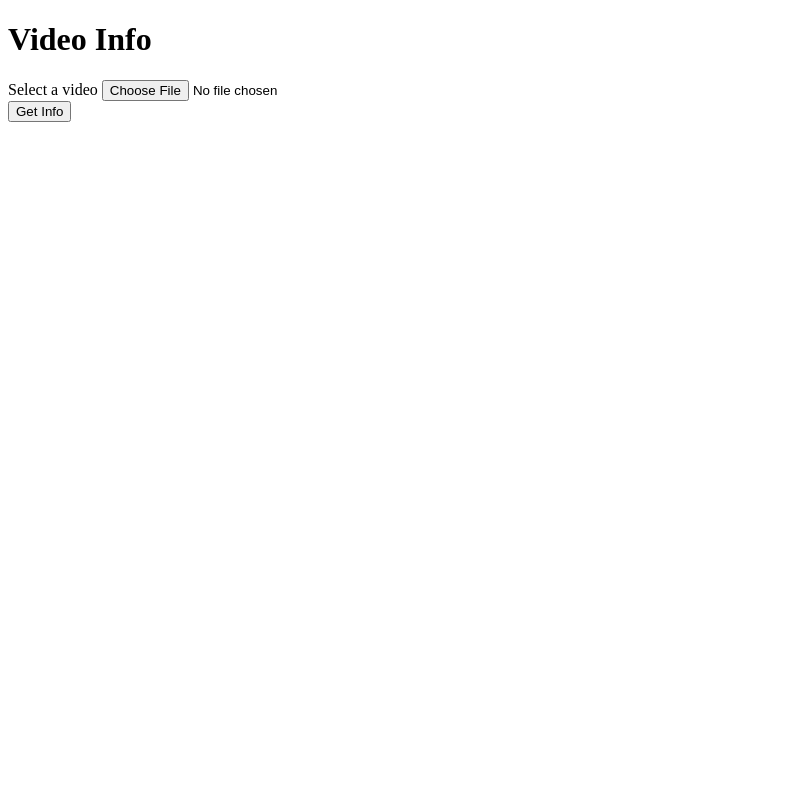
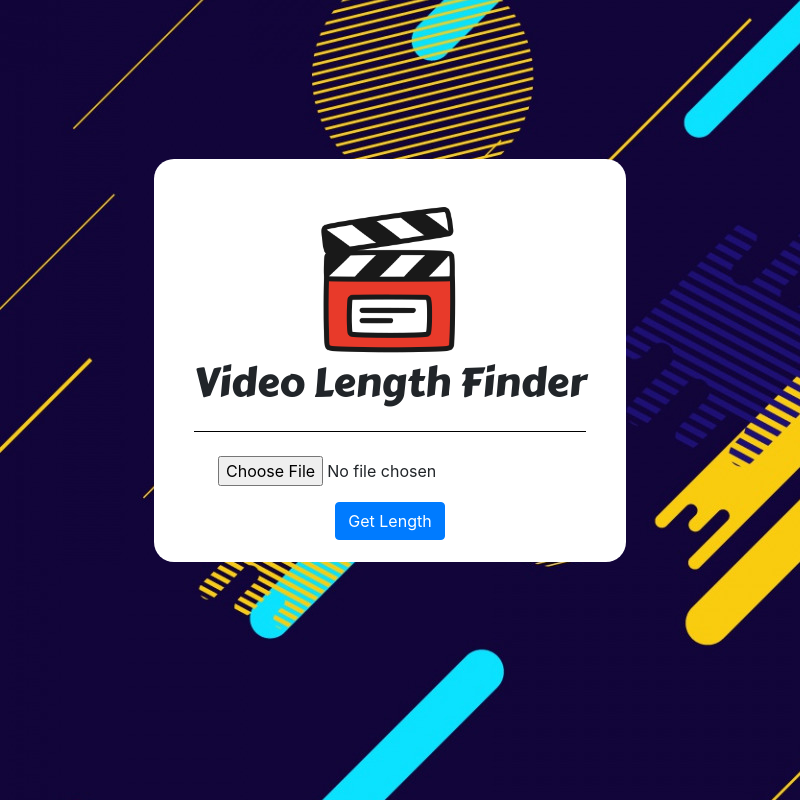
Before and after one commit to niranjanblank/video-length, an Electron app: page views/index.html in a window 800 px wide. Drawn offline with nearby package versions, Linux system fonts and the light colour scheme; no server answers.

Commit message:
Frontend Done

```diff
--- a/package.json
+++ b/package.json
@@ -9,6 +9,7 @@
   "author": "",
   "license": "ISC",
   "dependencies": {
+    "bootstrap": "^4.5.3",
     "electron": "^11.1.1",
     "fluent-ffmpeg": "^2.1.2"
   }
--- a/views/index.html
+++ b/views/index.html
@@ -4,18 +4,39 @@
     <meta charset="UTF-8">
     <meta name="viewport" content="width=device-width, initial-scale=1.0">
     <title>Document</title>
+
+    <link rel="stylesheet" href="./main.css"/>
+    <link rel="stylesheet" href="../node_modules/bootstrap/dist/css/bootstrap.min.css"/>
+    <link rel="preconnect" href="https://fonts.gstatic.com">
+    <link href="https://fonts.googleapis.com/css2?family=Carter+One&display=swap" rel="stylesheet">
+
 </head>
-<body>
-    <h1> Video Info </h1>
-    <form>
-        <div>
-            <label>Select a video</label>
-            <input type="file" accept="video/*"/>
+<body class="body-background">
+    <main class="outer-container ">
+    <form class="form-container">
+        <div class="inside-form">
+            <img src="./images/video.png" style="height:160px; width:160px;">
+            <h1 class="select-logo">Video Length Finder</h1>
+            <hr style="width:100%;background:black;">
+            <input class="mt-2" id="files" type="file" accept="video/*">
+            <!-- <div class="input-group mb-3">
+                <div class="custom-file">
+                    <input type="file" class="custom-file-input" id="customFile">
+                    <label class="custom-file-label" for="customFile">Choose file</label>
+                  </div>
+              </div> -->
         </div>
-        <button type="submit">Get Info</button>
+        <button class="btn btn-primary mt-3" type="submit">Get Length</button>
+        <h2 id="result" class="text-success mt-1"></h2>
     </form>
-    <h1 id="result"></h1>
+
+
+
+
+</main>
+
     <script>
+
         const electron = require('electron')
 
         const { ipcRenderer } = electron //ipcRenderer allows to communicate from browser window to the electron Process
@@ -30,8 +51,9 @@
         })
 
         ipcRenderer.on('getMetaData',(event, duration)=>{
-            document.querySelector('#result').innerHTML = duration
+            document.querySelector('#result').innerHTML = `Duration: ${duration} seconds`
         })
+
     </script>
 </body>
 </html>
--- /dev/null
+++ b/views/main.css
@@ -0,0 +1,40 @@
+.outer-container{
+    display:flex;
+    flex-direction:column;
+    justify-content: center;
+    align-items: center;
+    height: 90vh;
+    margin-right: 20px;
+
+    /* background:black; */
+
+}
+
+.form-container{
+    display:flex;
+    justify-content: center;
+    flex-direction: column;
+    align-items: center;
+    background: white;
+    padding: 40px;
+    /* background: red; */
+    border-radius: 20px;
+    padding-bottom: 10px;
+}
+
+.inside-form{
+    display:flex;
+    justify-content: center;
+    flex-direction: column;
+    align-items: center;
+
+}
+.body-background{
+    background: url('./images/background.jpg');
+    background-repeat: no-repeat;
+    background-size: auto;
+}
+
+.select-logo{
+    font-family: 'Carter One';
+}
```
Also changed, not shown: views/images/background.jpg (added), views/images/video.png (added), 1 other file.
